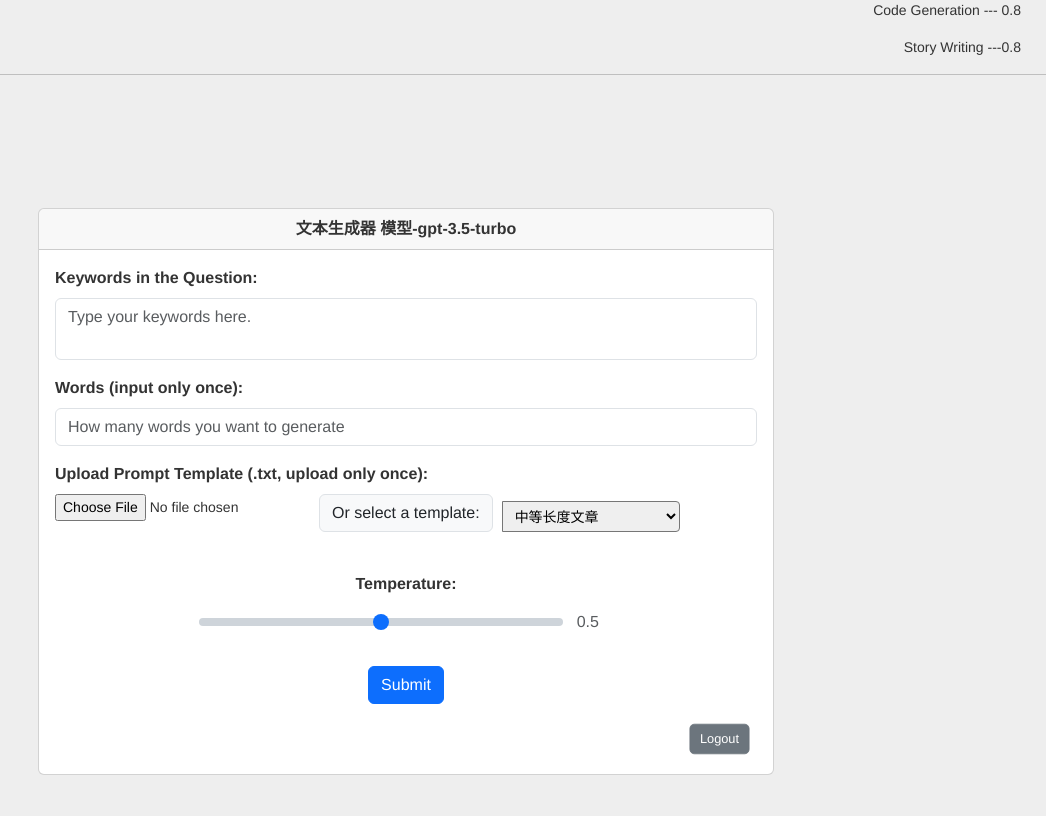
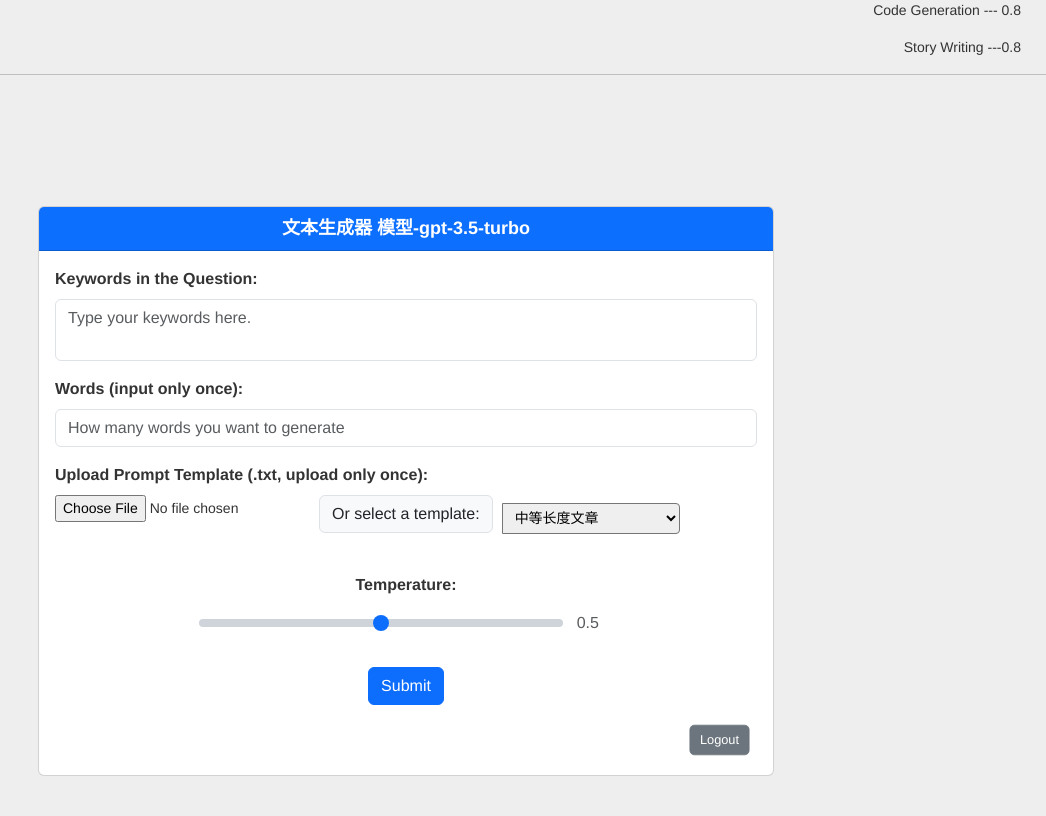
Before and after one commit to kangjian99/ChatGPTweb, a Flask app: page / in a window 1280 px wide. Shown: the part 226-1042 px from the top of the page, without its empty margins (234-1280 px from the left). Run offline with Flask 2, Linux system fonts and the light colour scheme; the visitor is signed in with stand-in values (Sample User, id 1); some libraries are stand-ins or nearby versions.

Commit message:
Add files via upload

```diff
--- a/static/style.css
+++ b/static/style.css
@@ -15,13 +15,6 @@ body {
   color: #333;
   background-color: #eee;
   display: block;
-}
-
-@media (prefers-color-scheme: dark) {
-  body {
-  background: #1E90CC; /* 更浅的黑色背景 */
-  color: #F5F5F5; /* 更深的白色文字 */
-  }
 }
 
 header {
@@ -83,6 +76,13 @@ textarea {
   padding: 0.5rem;
   font-size: 1rem;
   line-height: 1.5;
+}
+
+.card-header {
+  background-color: #0d6ffe;  /* #1E90CC */
+  color: #FFFFFF;
+  font-size: 18px;
+  /* font-weight: bold; */
 }
 
 .range-container {
```
